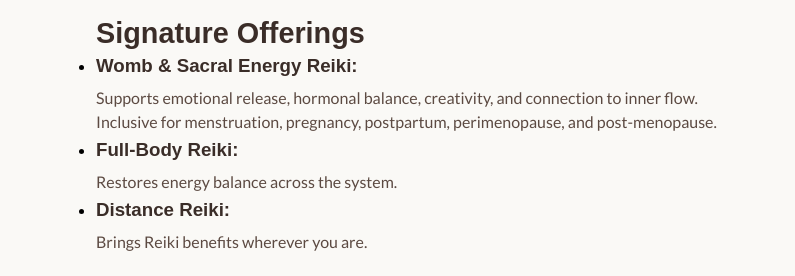
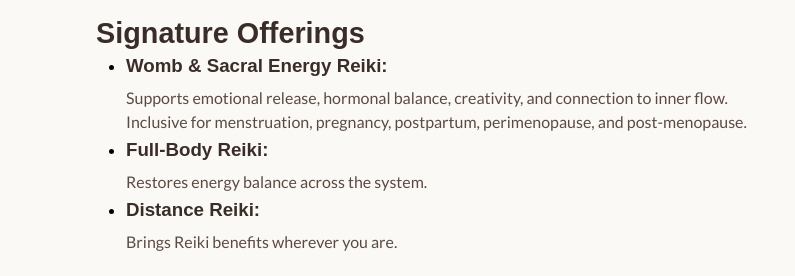
Before and after one commit to Kurmaya/enforme, a plain HTML site: page about.html in a window 1280 px wide. Shown: the part 1372-1648 px from the top of the page, 0-795 px from the left. Drawn offline with nearby package versions, Linux system fonts and the light colour scheme; a web font is replaced by a local one.

Commit message:
minor changes

```diff
--- a/styles/styles.css
+++ b/styles/styles.css
@@ -877,6 +877,9 @@ place-items: center;
     flex-direction: column;
     gap: 20px;
 }
+.text-hold ul{
+    margin-left:30px;
+}
 .offerings{
     display: flex;
 }
```
